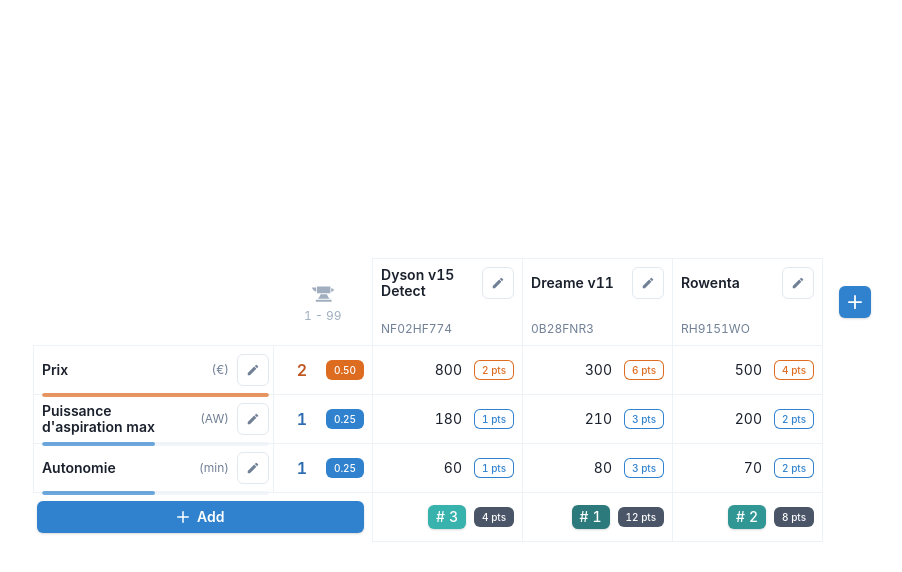
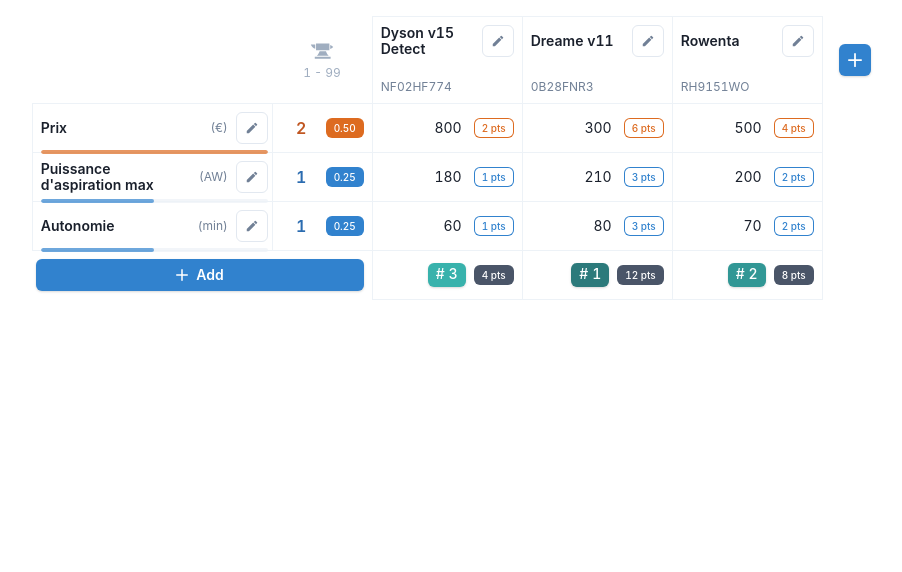
Before and after one commit to MjStryker/multi-criteria-decision-making-app, a React (Create React App) app: page / in a window 1280 px wide. Shown: the top 572 px of the page, without its empty margins (188-1090 px from the left). Built offline with nearby package versions, Linux system fonts and the light colour scheme.

Commit message:
Makes table responsive

```diff
--- a/src/components/Comparator/DataTable.tsx
+++ b/src/components/Comparator/DataTable.tsx
@@ -113,12 +113,14 @@
       <TableContainer
         className="TableContainer"
         h="full"
-        pl="12"
-        pr="8"
+        p={4}
         display="flex"
-        alignItems="center"
+        // justifyContent="center"
+        // alignItems="center"
+        flex={1}
+        overflowY="auto"
       >
-        <Table size="sm">
+        <Table size="sm" w="auto" h="min-content" m="0 auto">
           <TableHeader
             products={productsSorted}
             addProduct={addProduct}
--- a/src/components/Comparator/Table/Body/Cells/CriterionNameUnitCell.tsx
+++ b/src/components/Comparator/Table/Body/Cells/CriterionNameUnitCell.tsx
@@ -26,6 +26,8 @@
 }: CriterionNameUnitCellProps) => {
   const hasName = isValidNonEmptyString(criterion.name);
 
+  const cellWidth = "240px";
+
   const defaultName = `Critère ${rowIdx + 1}`;
 
   return (
@@ -33,8 +35,9 @@
       position="relative"
       pl={2}
       pr={1}
-      minW="240px"
-      maxW="240px"
+      w={cellWidth}
+      minW={cellWidth}
+      maxW={cellWidth}
       border="1px"
       borderColor="gray.100"
     >
--- a/src/components/Comparator/Table/Body/Cells/CriterionWeightCell.tsx
+++ b/src/components/Comparator/Table/Body/Cells/CriterionWeightCell.tsx
@@ -60,8 +60,18 @@
     updateCriterion({ ...criterion, weight: newWeight });
   };
 
+  const cellWidth = "100px";
+
   return (
-    <Td isNumeric px={2} border="1px" borderColor="gray.100">
+    <Td
+      isNumeric
+      w={cellWidth}
+      minW={cellWidth}
+      maxW={cellWidth}
+      px={2}
+      border="1px"
+      borderColor="gray.100"
+    >
       <HStack spacing={1}>
         <Editable
           flex={1}
--- a/src/components/Comparator/Table/Header/TableHeader.tsx
+++ b/src/components/Comparator/Table/Header/TableHeader.tsx
@@ -21,6 +21,8 @@
   updateProduct,
   removeProduct,
 }: TableHeaderProps) => {
+  const addButtonCellWidth = "50px";
+
   const handleAddProduct = () => {
     addProduct(createEmptyProduct(products.length));
   };
@@ -60,7 +62,12 @@
         {/*
          * PRODUCTS - ADD BUTTON
          */}
-        <Td border="none">
+        <Td
+          border="none"
+          w={addButtonCellWidth}
+          minW={addButtonCellWidth}
+          maxW={addButtonCellWidth}
+        >
           <IconButton
             colorScheme="blue"
             aria-label="Add product"
--- a/src/components/Comparator/Table/Header/TableHeaderCell.tsx
+++ b/src/components/Comparator/Table/Header/TableHeaderCell.tsx
@@ -20,10 +20,19 @@
 }: TableHeaderCellProps) => {
   const hasName = isValidNonEmptyString(product.name);
 
+  const cellWidth = "150px";
+
   const defaultName = `Produit ${columnIdx + 1}`;
 
   return (
-    <Td minW="150px" maxW="150px" px={2} border="1px" borderColor="gray.100">
+    <Td
+      w={cellWidth}
+      minW={cellWidth}
+      maxW={cellWidth}
+      px={2}
+      border="1px"
+      borderColor="gray.100"
+    >
       <VStack
         className="CellContainer"
         alignItems="stretch"
```
